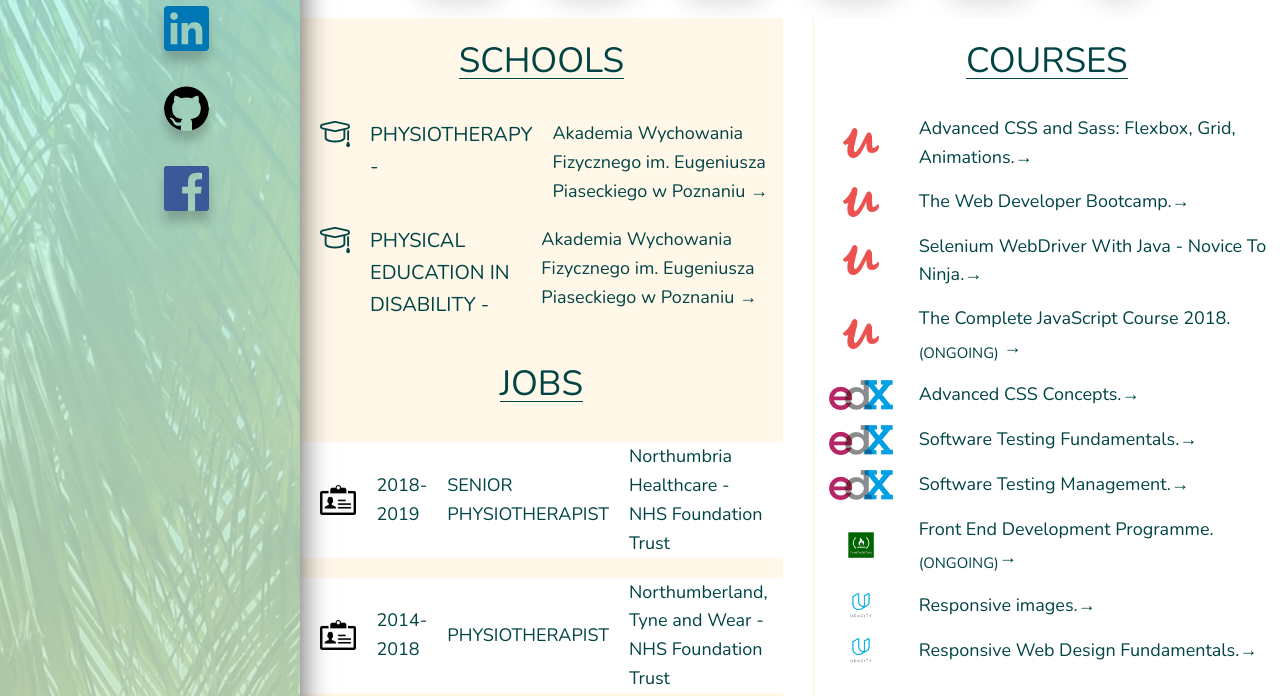
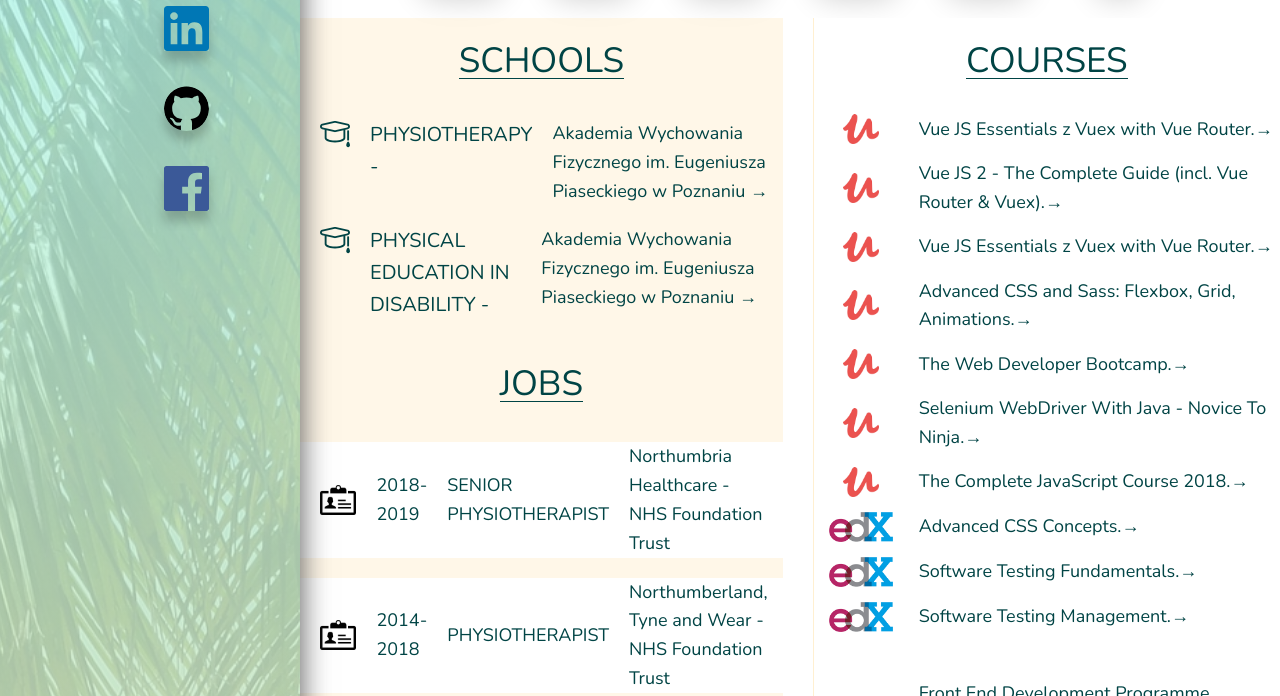
Before and after one commit to agatamagier/cv-project, a website: page index.html in a window 1280 px wide. Shown: the part 463-1159 px from the top of the page. Drawn offline with nearby package versions, Linux system fonts and the light colour scheme.

Commit message:
add courses

```diff
--- a/index.html
+++ b/index.html
@@ -138,6 +138,18 @@
             <h3 class="heading-3 courses__heading">Courses</h3>
             <div class="course">
                 <img src="img/udemy-logo.png" alt="udemy logo" class="course__logo">
+                <a href="https://www.udemy.com/vue-js-course/learn/lecture/10231064#overview" class="course__link" target="_blank">Vue JS Essentials z Vuex with Vue Router.&rarr;</a>
+            </div>
+            <div class="course">
+                <img src="img/udemy-logo.png" alt="udemy logo" class="course__logo">
+                <a href="https://www.udemy.com/vuejs-2-the-complete-guide/" class="course__link" target="_blank">Vue JS 2 - The Complete Guide (incl. Vue Router & Vuex).&rarr;</a>
+            </div>
+              <div class="course">
+                <img src="img/udemy-logo.png" alt="udemy logo" class="course__logo">
+                <a href="https://www.udemy.com/vue-js-course/learn/lecture/10231064#overview" class="course__link" target="_blank">Vue JS Essentials z Vuex with Vue Router.&rarr;</a>
+            </div>
+            <div class="course">
+                <img src="img/udemy-logo.png" alt="udemy logo" class="course__logo">
                 <a href="https://www.udemy.com/advanced-css-and-sass/learn/v4/content" class="course__link" target="_blank">Advanced CSS and Sass: Flexbox, Grid, Animations.&rarr;</a>
             </div>
             <div class="course">
@@ -150,8 +162,7 @@
             </div>
             <div class="course">
                 <img src="img/udemy-logo.png" alt="udemy logo" class="course__logo">
-                <a href="https://www.udemy.com/the-complete-javascript-course/learn/v4/content" class="course__link" target="_blank">The Complete JavaScript Course 2018.
-                    <sub>(ONGOING)</sub> &rarr;</a>
+                <a href="https://www.udemy.com/the-complete-javascript-course/learn/v4/content" class="course__link" target="_blank">The Complete JavaScript Course 2018.&rarr;</a>
             </div>
             <div class="course">
                 <img src="img/edx-logo.png" alt="edx logo" class="course__logo">
```
